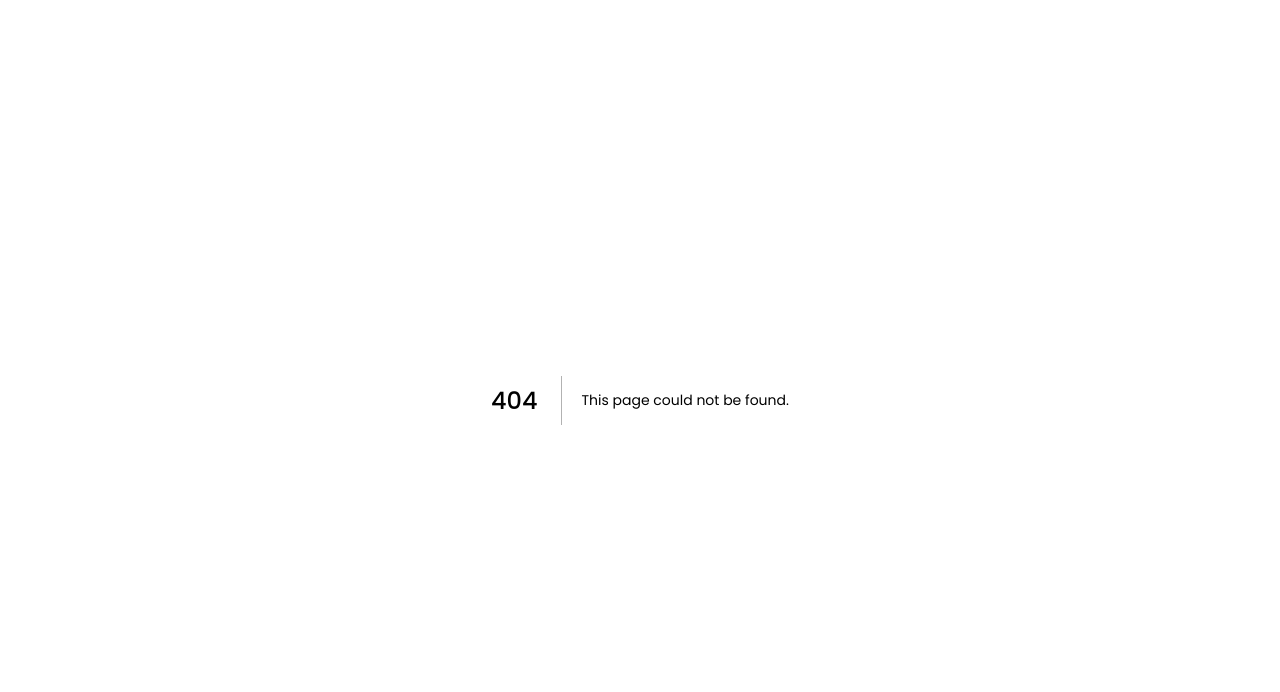
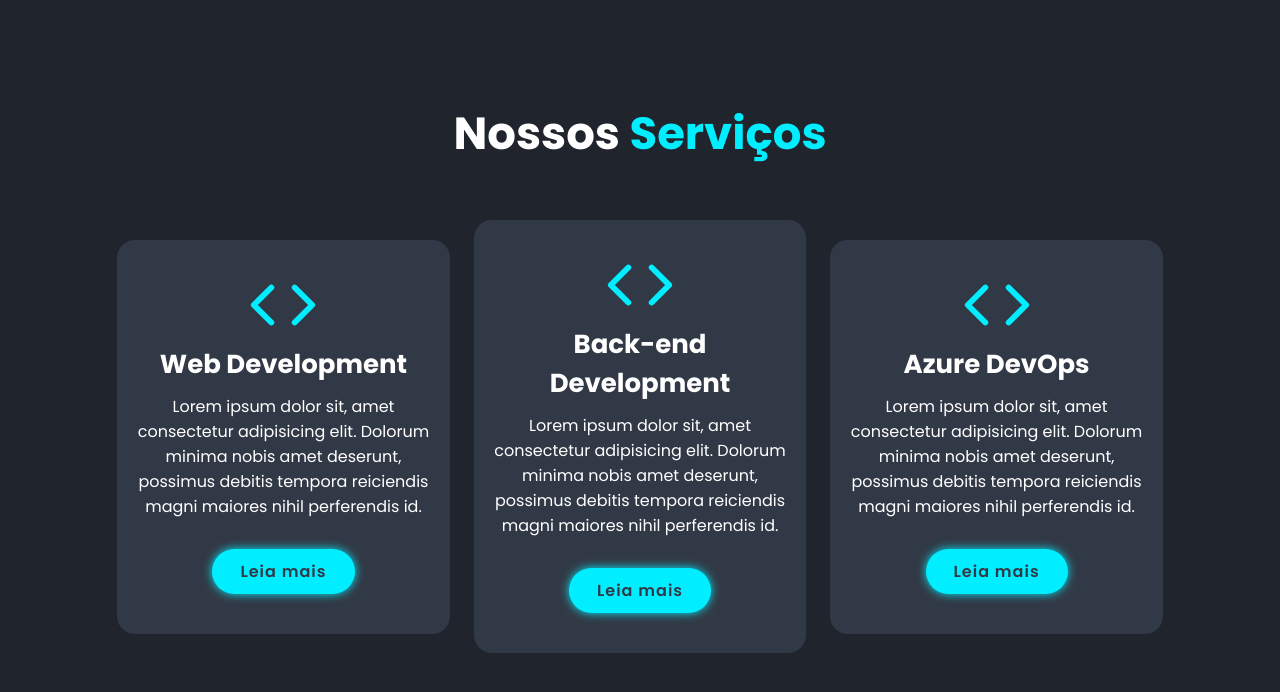
Before and after one commit to rafael-a-s/portifolio, a Next.js app: page /components/services in a window 1280 px wide. Before the commit this address had no page. Shown: the top 692 px of the page. Built offline with nearby package versions, Linux system fonts and the light colour scheme.

Commit message:
Implementa service

```diff
--- /dev/null
+++ b/src/pages/components/services.tsx
@@ -0,0 +1,33 @@
+import { FiCode } from 'react-icons/fi';
+import style from '../../styles/Services.module.css';
+import Button from '../utils/button';
+
+export default function Services() {
+  return (
+    <section className={style.services} id={style.services}>
+      <h2 className={style.heading}>Nossos <span>Serviços</span></h2>
+      <div className={style.services_container}>
+        <div className={style.services_box}>
+          <FiCode className={style.icons}/>
+          <h3>Web Development</h3>
+          <p>Lorem ipsum dolor sit, amet consectetur adipisicing elit. Dolorum minima nobis amet deserunt, possimus debitis tempora reiciendis magni maiores nihil perferendis id.</p>
+          <Button text='Leia mais'/>
+        </div>
+
+        <div className={style.services_box}>
+        <FiCode className={style.icons}/>
+          <h3>Back-end Development</h3>
+          <p>Lorem ipsum dolor sit, amet consectetur adipisicing elit. Dolorum minima nobis amet deserunt, possimus debitis tempora reiciendis magni maiores nihil perferendis id.</p>
+          <Button text='Leia mais'/>
+        </div>
+
+        <div className={style.services_box}>
+          <FiCode className={style.icons}/>
+          <h3>Azure DevOps</h3>
+          <p>Lorem ipsum dolor sit, amet consectetur adipisicing elit. Dolorum minima nobis amet deserunt, possimus debitis tempora reiciendis magni maiores nihil perferendis id.</p>
+          <Button text='Leia mais'/>
+        </div>
+      </div>
+    </section>
+  )
+}
--- /dev/null
+++ b/src/styles/Portifolio.module.css
@@ -0,0 +1,4 @@
+.heading {
+  text-align: center;
+  font-size: 4.5rem;
+}
--- /dev/null
+++ b/src/styles/Services.module.css
@@ -0,0 +1,45 @@
+.services h2 {
+  margin-bottom: 5rem;
+}
+
+.heading {
+  text-align: center;
+  font-size: 4.5rem;
+}
+
+.services_container {
+  display: flex;
+  justify-content: center;
+  align-items: center;
+  flex-wrap: wrap;
+  gap: 2rem;
+}
+
+.services_container .services_box {
+  flex: 1 1 30rem;
+  background: var(--second-bg-color);
+  padding: 3rem 2rem 4rem;
+  border-radius: 2rem;
+  text-align: center;
+  border: .2rem solid var(--bg-color);
+  transition: .5s ease;
+}
+
+.services_container .services_box:hover {
+  border-color: var(--main-color);
+  transform: scale(1.02);
+}
+
+.icons {
+  font-size: 7rem;
+  color: var(--main-color);
+}
+
+.services_box h3 {
+  font-size: 2.6rem;
+}
+
+.services_box p {
+  font-size: 1.6rem;
+  margin: 1rem 0 3rem;
+}
--- a/src/styles/globals.css
+++ b/src/styles/globals.css
@@ -13,7 +13,7 @@
 
 :root {
   --bg-color: #1f242d;
-  --second-bg-color: #322946;
+  --second-bg-color: #323946;
   --text-color: #fff;
   --main-color: #0ef;
 }
--- a/tsconfig.json
+++ b/tsconfig.json
@@ -18,6 +18,6 @@
       "@/*": ["./src/*"]
     }
   },
-  "include": ["next-env.d.ts", "**/*.ts", "**/*.tsx"],
+  "include": ["next-env.d.ts", "**/*.ts", "**/*.tsx", "src/styles/Services.module.css"],
   "exclude": ["node_modules"]
 }
```
Also changed, not shown: src/pages/components/portifolio.tsx (added, +9 -0 lines).
